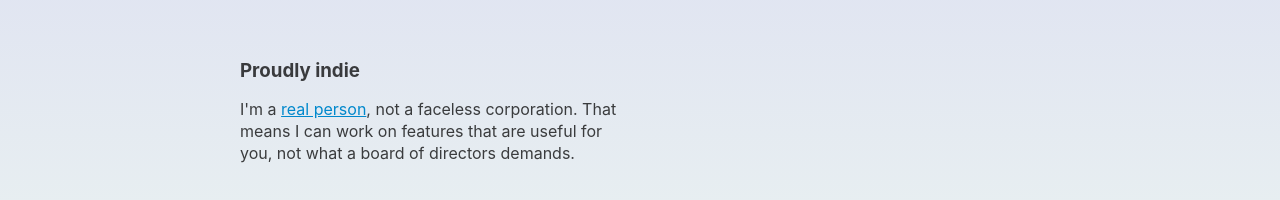
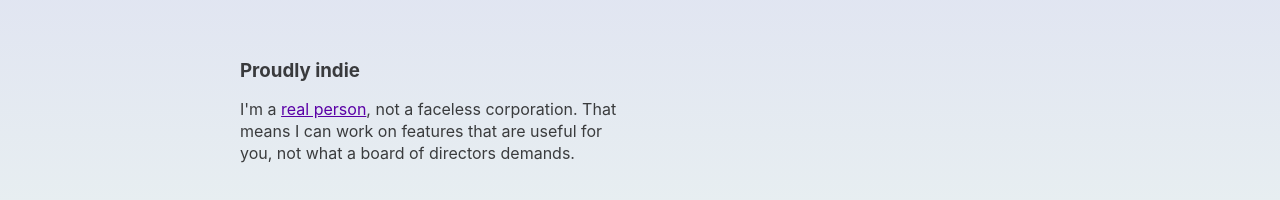
Before and after one commit to shaundon/personal-best-website, a Jekyll site: the page built from index.markdown, in a window 1280 px wide. Shown: the part 1630-1830 px from the top of the page. Built offline with Jekyll 4.4.1, drawn with Linux system fonts in a browser that asks for light colours.

Commit message:
Change link colour to pass a11y

```diff
--- a/assets/main.scss
+++ b/assets/main.scss
@@ -22,7 +22,7 @@ $border-radius: $spacing-sm;
 
 html {
 
-    --link-color: #08c;
+    --link-color: #5a00a6;
     --background-color: linear-gradient(#b0a0f5, #e7eef1);
     --text-color: rgba(0, 0, 0, 0.75);
 
```
